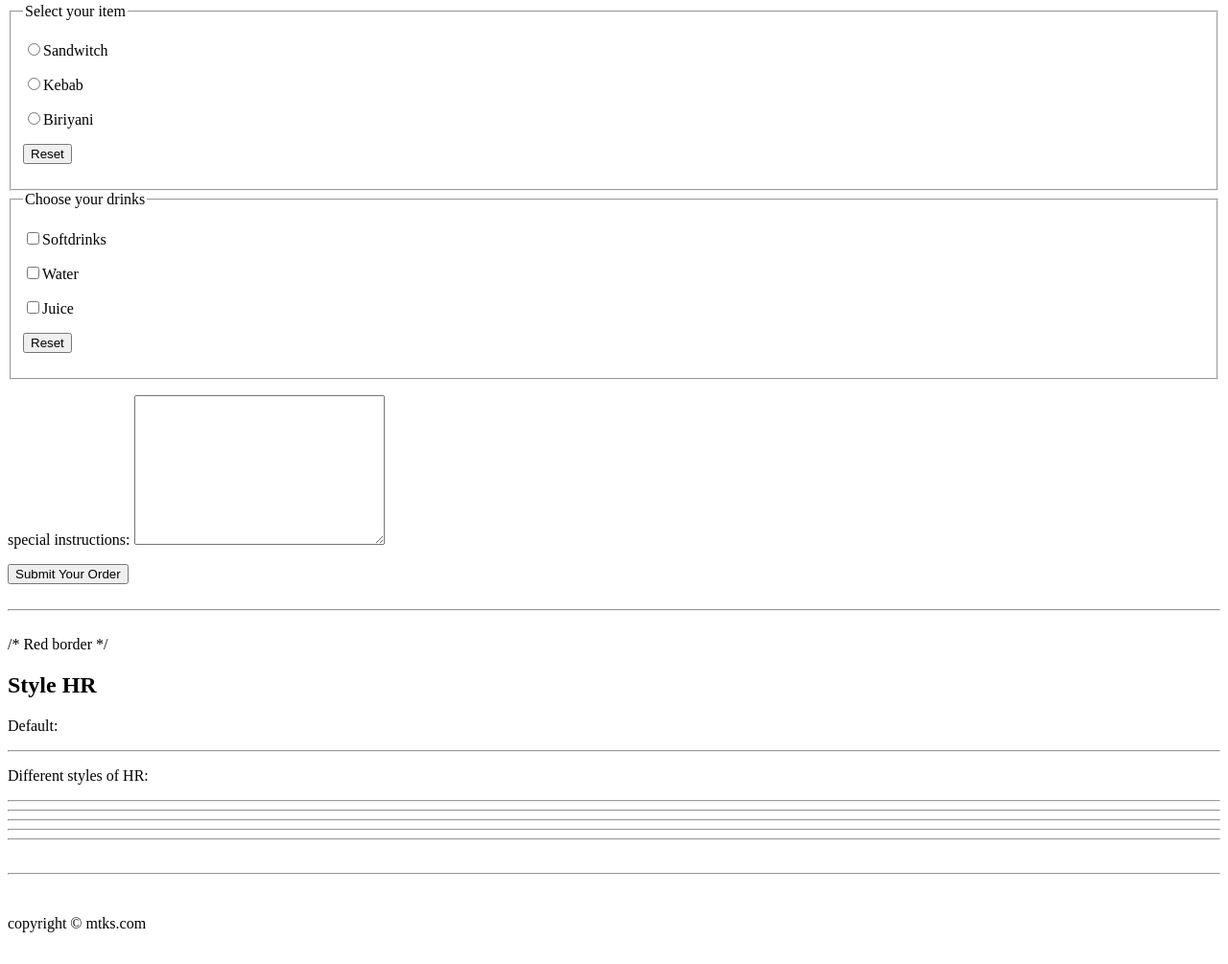
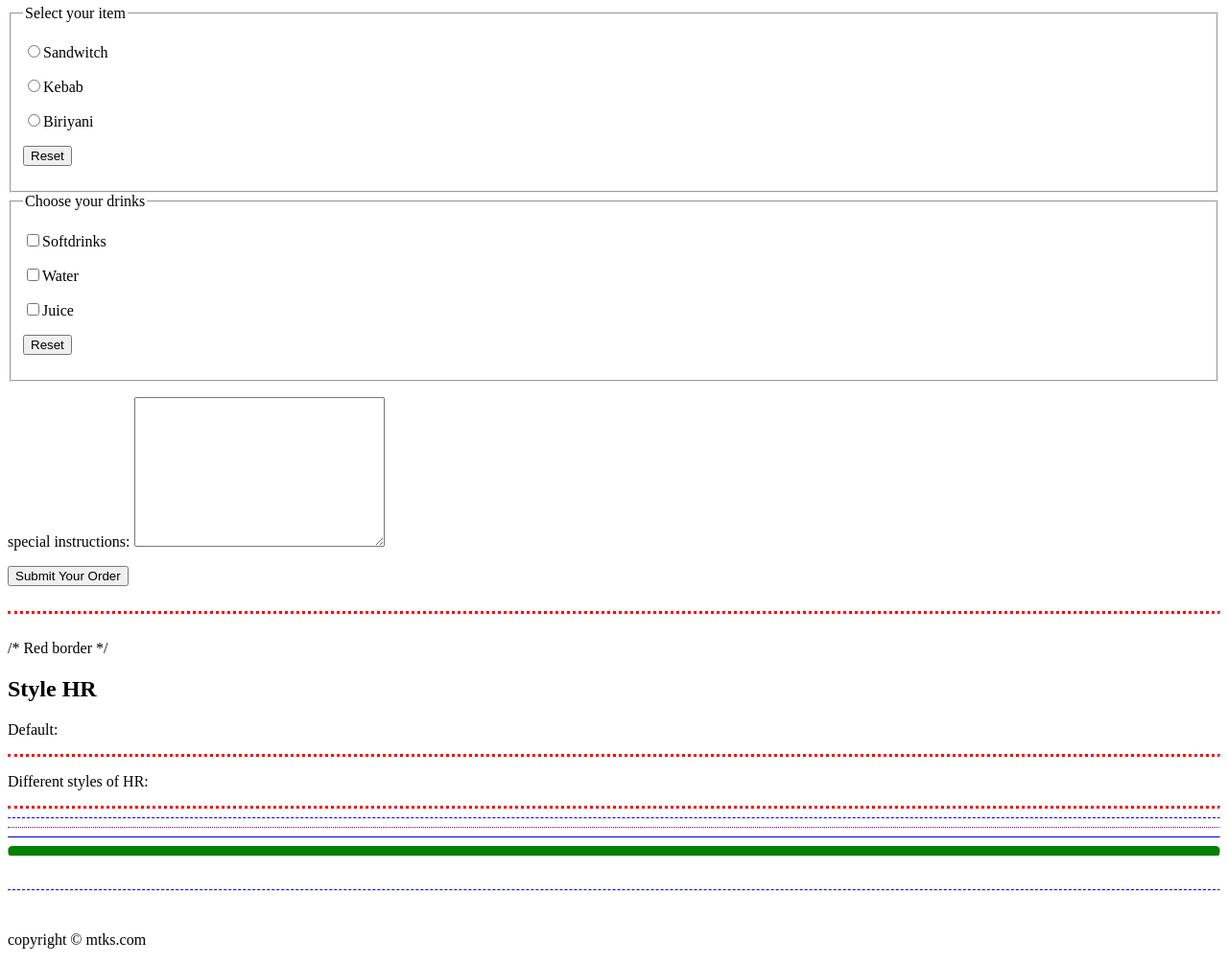
Before and after one commit to TofaelKabir/Learning-HTML-and-CSS, a plain HTML site: page 04_01172021_table_and_form.html in a window 1280 px wide. Shown: the part 545-1550 px from the top of the page at 96% size. Drawn offline with Linux system fonts and the light colour scheme.

Commit message:
01182021 1:49pm

```diff
--- a/04_01172021_table_and_form.html
+++ b/04_01172021_table_and_form.html
@@ -22,6 +22,22 @@
     th {
       border: 1px solid black;
       padding: 0px 10px;
+    }
+    hr.new1{
+      border-top: 3px dotted red;
+    }
+    hr.new2 {
+      border-top: 1px dashed blue;
+    }
+    hr.new3 {
+      border-top: 1px dotted purple;
+    }
+    hr.new4 {
+      border-top: 1px solid blue;
+    }
+    hr.new5 {
+      border-top: 10px solid green;
+      border-radius: 5px;
     }
   </style>
 </head>
@@ -150,14 +166,14 @@
     <hr class="new1" />
     <p>Different styles of HR:</p>
     <hr class="new1" />
-    <hr class="new1" />
-    <hr class="new1" />
-    <hr class="new1" />
-    <hr class="new1" />
+    <hr class="new2" />
+    <hr class="new3" />
+    <hr class="new4" />
+    <hr class="new5" />
   </section>
 
   <br />
-  <hr class="new1" />
+  <hr class="new2" />
   <br />
   </main>
   <footer>
```
Also changed, not shown: 02_01172021_basic.html (+2 -0 lines).
